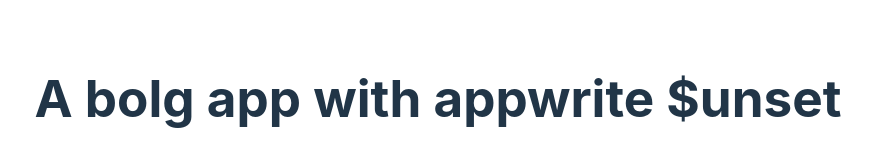
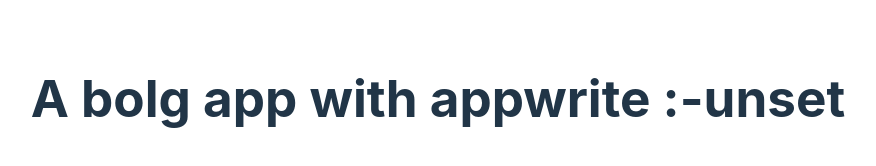
Before and after one commit to Shubhamsharma2002/Reactproject, a React (Vite) app: page / in a window 1280 px wide. Shown: the part 302-468 px from the top of the page, without its empty margins (202-1078 px from the left). Built offline with nearby package versions, Linux system fonts and the light colour scheme; no server answers.

Commit message:
adding the project setup and folder strucuter

```diff
--- a/src/App.jsx
+++ b/src/App.jsx
@@ -9,7 +9,7 @@
    const dispatch = useDispatch();
   return(
 
-    <h1>A bolg app with appwrite ${val.appwriteBucketId}</h1>
+    <h1>A bolg app with appwrite :-{val.appwriteBucketId}</h1>
     // <p>value : {import.meta.env.VITE_hint}</p>
   )
 }
```
